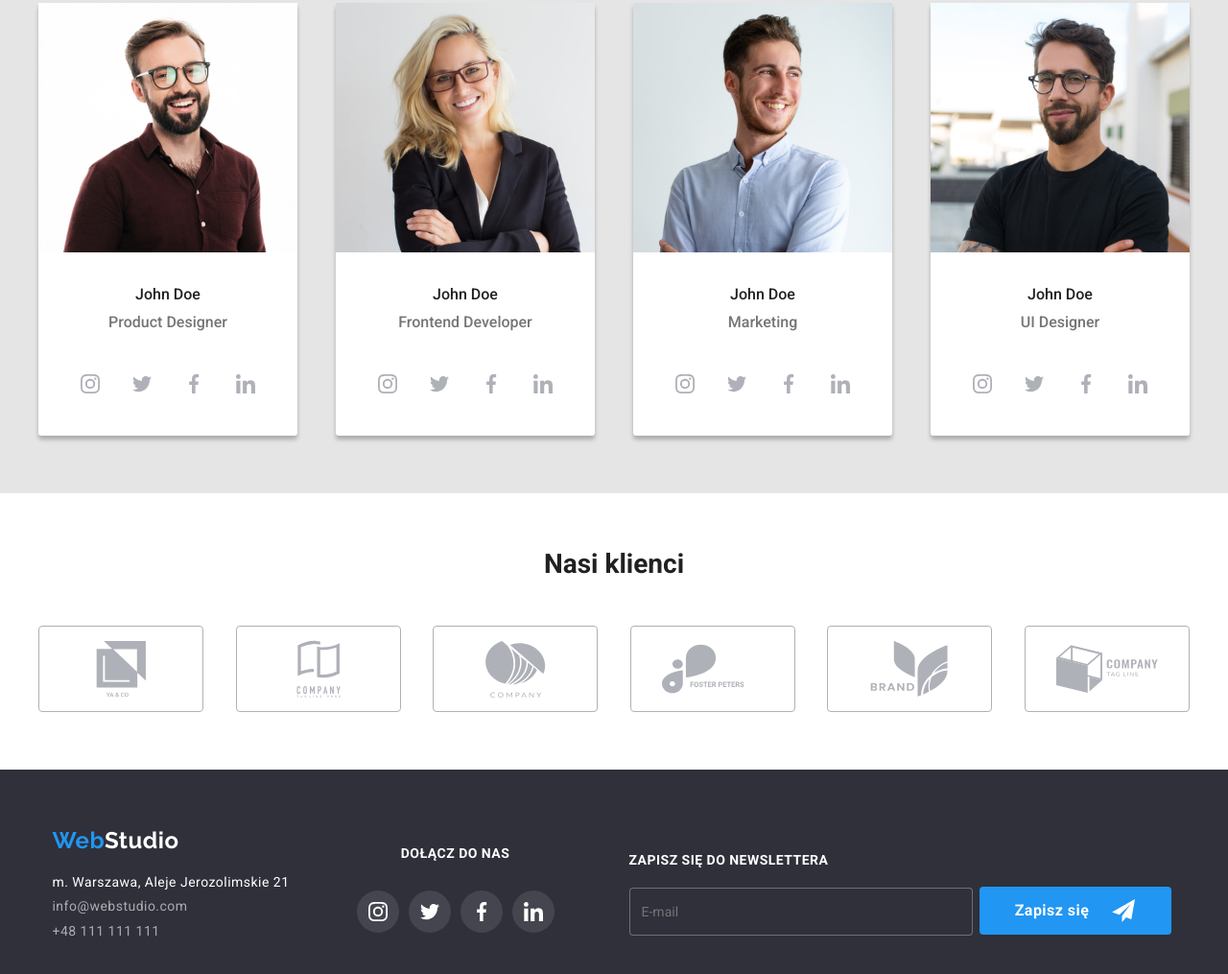
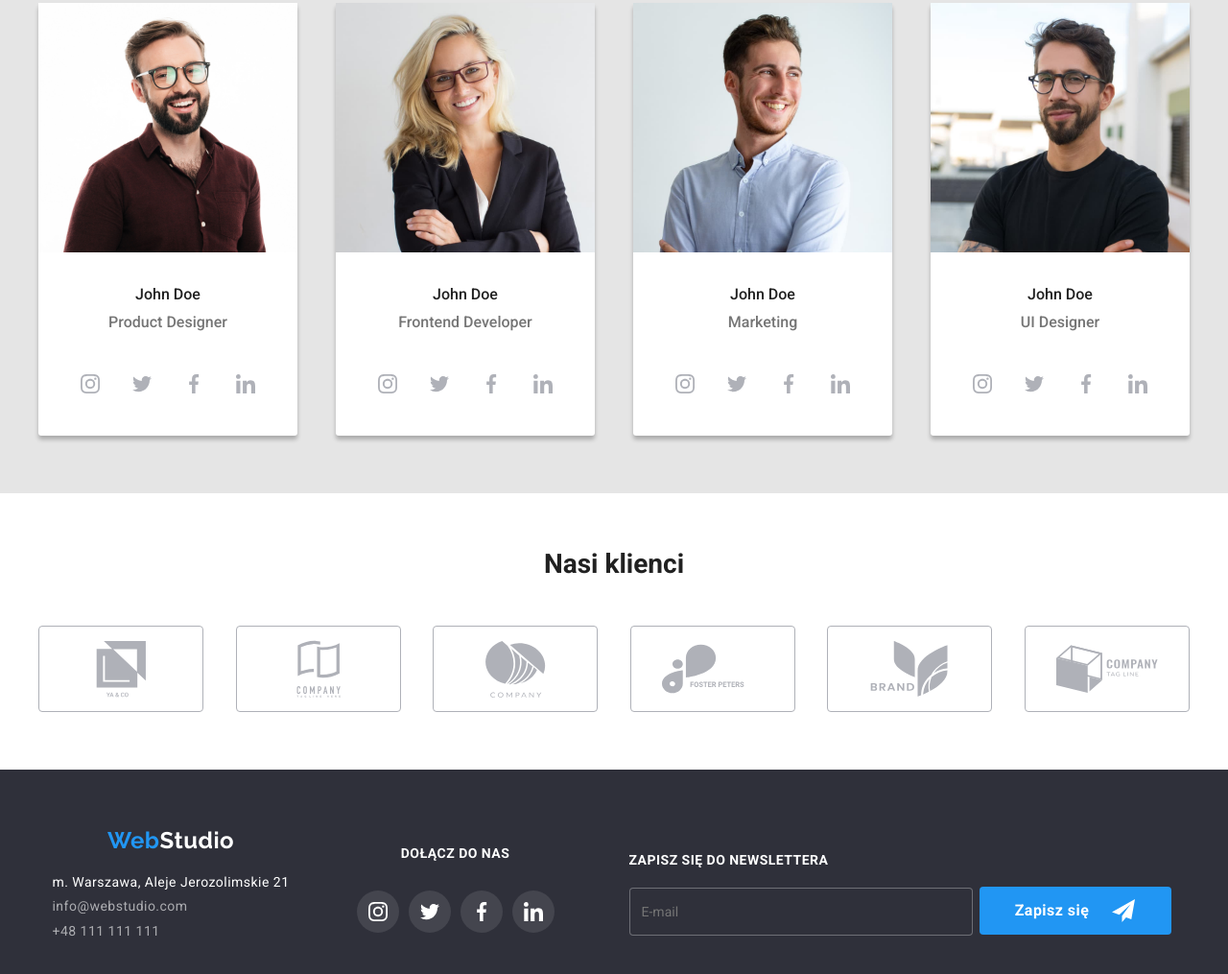
Before and after one commit to JulitaDworak/goit-markup-hw-08, a plain HTML site: page index.html in a window 1280 px wide. Shown: the part 1555-2570 px from the top of the page at 96% size. Drawn offline with nearby package versions, Linux system fonts and the light colour scheme; files that its build step writes are made by us from their sources.

Commit message:
WebStudio-hw-08-rev06

```diff
--- a/sass/components/_footer-items.scss
+++ b/sass/components/_footer-items.scss
@@ -19,7 +19,10 @@
 &__logo{
     @extend %header-logo-theme;
     color: rgba(255, 255, 255, 1);
-padding: 0 163px 20px 163px;
+// padding: 0 163px 20px 163px;
+display: flex;
+align-items: center;
+justify-content: center;
 &:hover{
     outline: none;
     color: #2196f3;
```
Also changed, not shown: sass/components/_menu.scss (+229 -0 lines), 1 other file.
